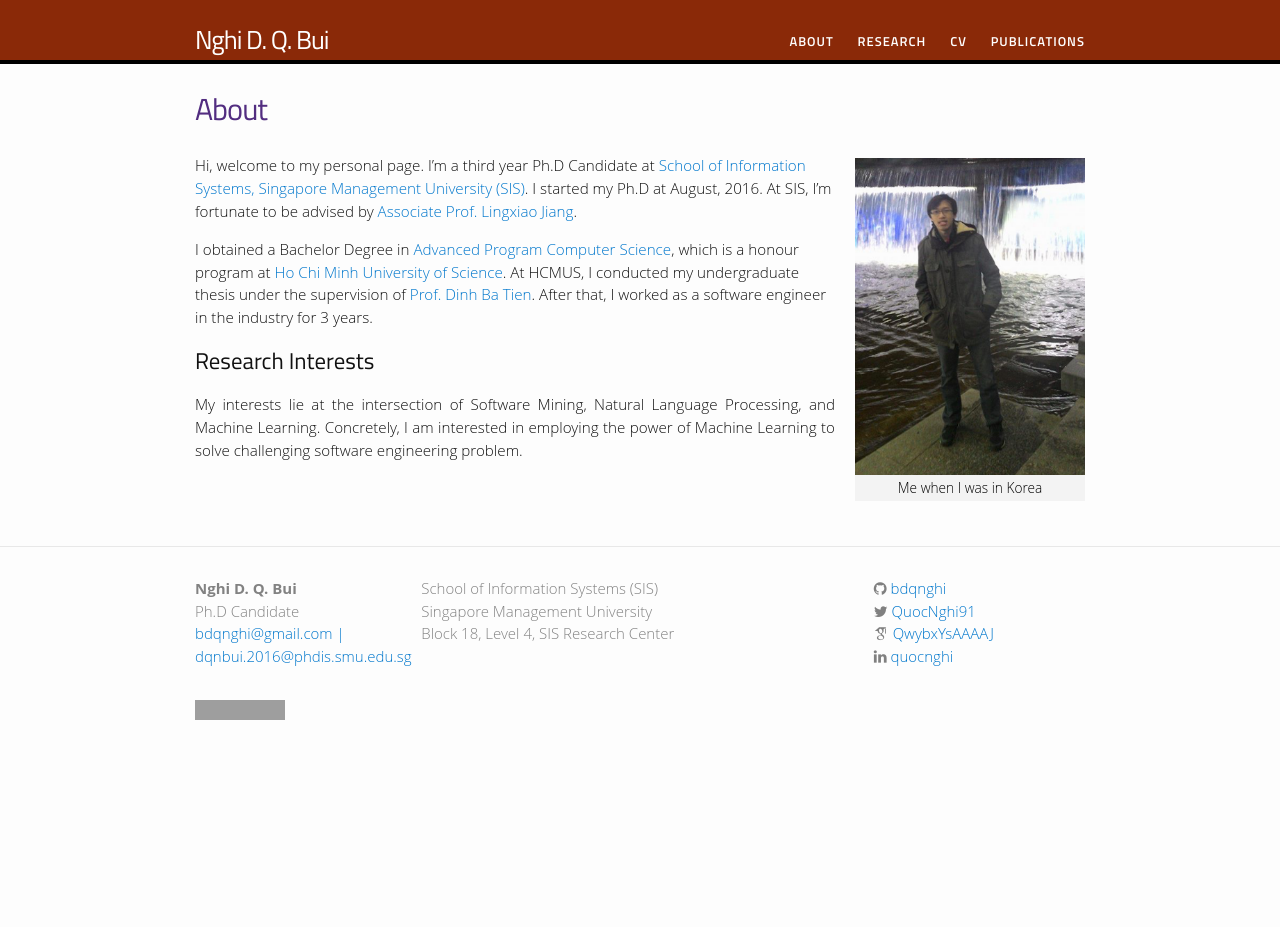
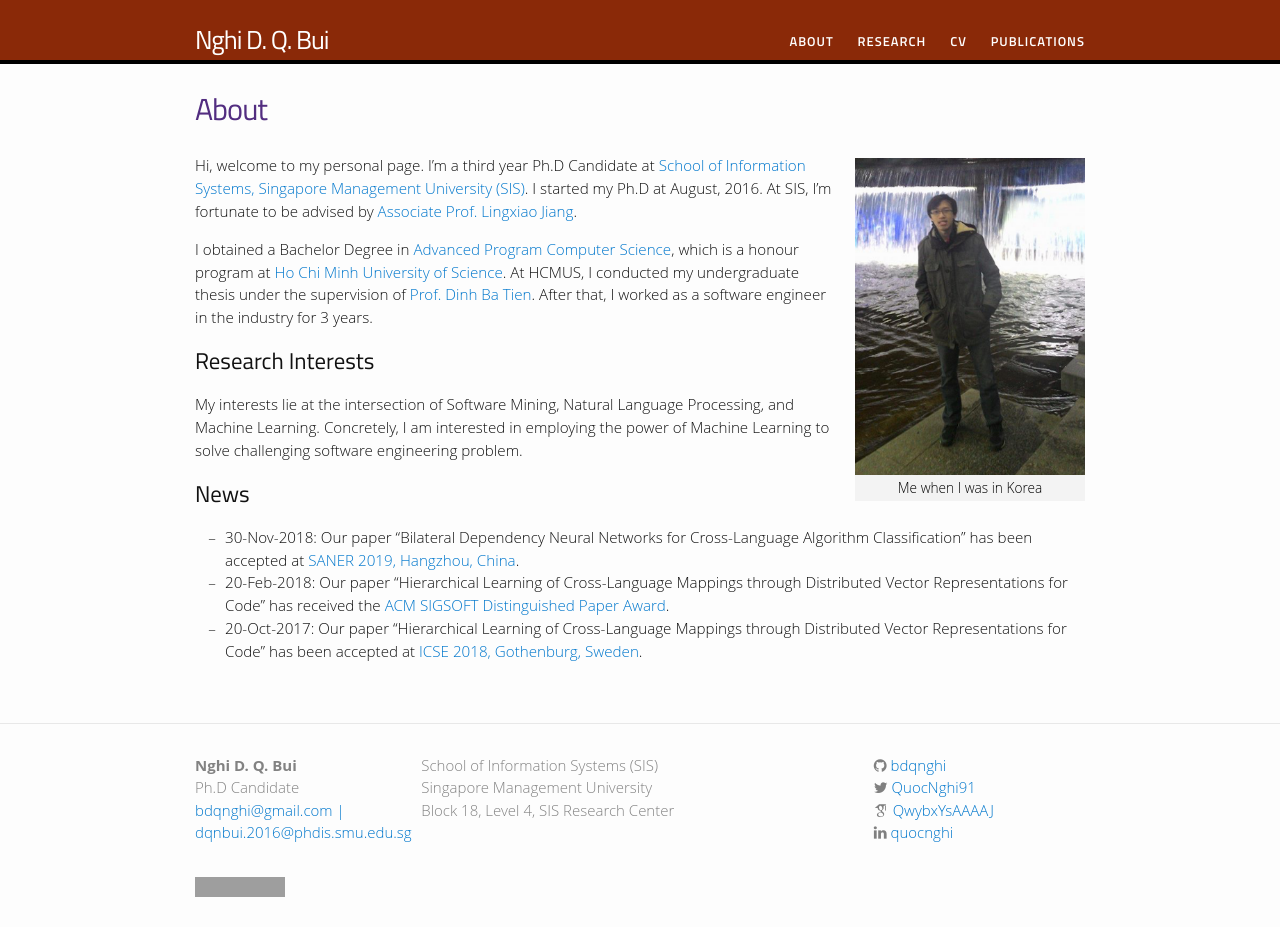
Before and after one commit to bdqnghi/bdqnghi.github.io, a Jekyll site: the page built from index.md, in a window 1280 px wide. Built offline with Jekyll 4.4.1, drawn with Linux system fonts in a browser that asks for light colours; nearby versions of some CDN libraries; some web fonts are replaced; before the commit the page ends 900 px from its top, so only the background shows below that; grey boxes are pictures that could not be loaded.

Commit message:
updat news

```diff
--- a/index.md
+++ b/index.md
@@ -12,6 +12,11 @@ Hi, welcome to my personal page. I'm a third year Ph.D Candidate at <a href="htt
 I obtained a Bachelor Degree in <a href="http://www.apcs.hcmus.edu.vn/Default.aspx?alias=www.apcs.hcmus.edu.vn/en" target="_blank">Advanced Program Computer Science</a>, which is a honour program at <a href="http://web.hcmus.edu.vn/en/index.php" target="_blank">Ho Chi Minh University of Science</a>. At HCMUS, I conducted my undergraduate thesis under the supervision of <a href="https://dblp.org/pers/hd/d/Dinh:Tien_Ba">Prof. Dinh Ba Tien</a>. After that, I worked as a software engineer in the industry for 3 years.
 
 ## Research Interests
-<p align="justify" >
+
 My interests lie at the intersection of Software Mining, Natural Language Processing, and Machine Learning. Concretely, I am interested in employing the power of Machine Learning to solve challenging software engineering problem.
-</p>
+
+## News
+
+- 30-Nov-2018: Our paper "Bilateral Dependency Neural Networks for Cross-Language Algorithm Classification" has been accepted at <a href="https://saner2019.github.io/" target="_blank">SANER 2019, Hangzhou, China</a>.
+- 20-Feb-2018: Our paper "Hierarchical Learning of Cross-Language Mappings through Distributed Vector Representations for Code" has received the <a href="https://www.icse2018.org/info/awards" target="_blank"> ACM SIGSOFT Distinguished Paper Award</a>.
+- 20-Oct-2017: Our paper "Hierarchical Learning of Cross-Language Mappings through Distributed Vector Representations for Code" has been accepted at <a href="https://www.icse2018.org/" target="_blank">ICSE 2018, Gothenburg, Sweden</a>.
```
